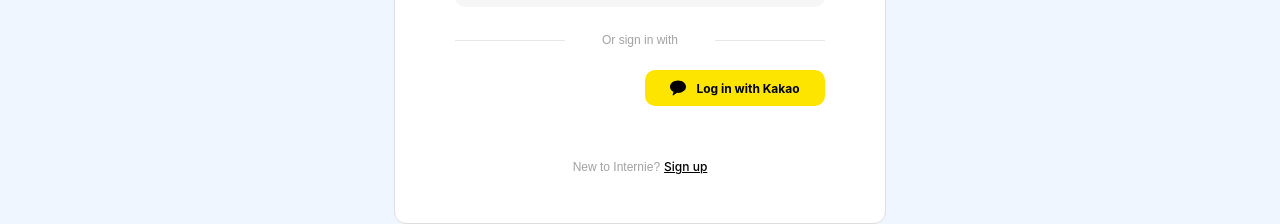
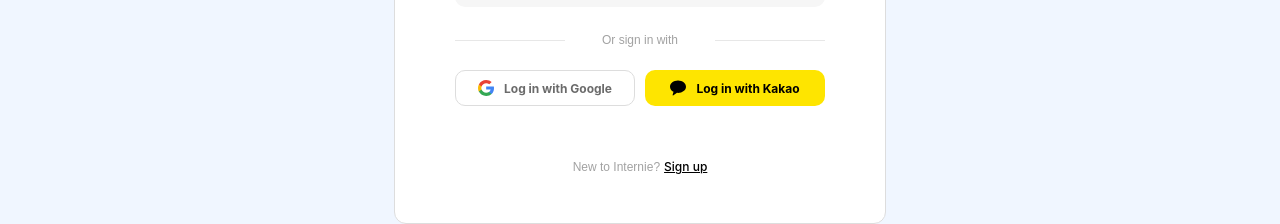
Before and after one commit to If-Aim/internie-front, a React (Vite) app: page /login in a window 1280 px wide. Shown: the part 545-769 px from the top of the page. Built offline with nearby package versions, Linux system fonts and the light colour scheme; no server answers; a web font is replaced by a local one.

Commit message:
fix:구글로그인 버튼 렌더 수정#4

```diff
--- a/src/pages/auth/desktop/login.tsx
+++ b/src/pages/auth/desktop/login.tsx
@@ -21,8 +21,7 @@ const kakaoAuthUrl =
 
 export default function Login(): React.ReactElement {
     const navigate = useNavigate();
-    const { t, i18n } = useTranslation();
-    const googleBtnRef = useRef<HTMLDivElement | null>(null);
+    const { t } = useTranslation();
     const googleInitializedRef = useRef(false);
 
     const [loginId, setLoginId] = useState("");
@@ -34,9 +33,15 @@ export default function Login(): React.ReactElement {
         window.location.href = url;
     };
 
-    const isKo = (i18n.resolvedLanguage ?? i18n.language).startsWith("ko");
     const canLogin = loginId.trim().length > 0 && password.length > 0;
+    const handleGoogleClick = () => {
+        if (!window.google?.accounts?.id) {
+            alert("구글 로그인 준비 중입니다.");
+            return;
+        }
 
+        window.google.accounts.id.prompt();
+    };
     const handleLocalLogin = async () => {
         const trimmedLoginId = loginId.trim();
 
@@ -63,10 +68,10 @@ export default function Login(): React.ReactElement {
     useEffect(() => {
         let intervalId: number | null = null;
 
-        const renderGoogleButton = () => {
-            if (!window.google || !googleBtnRef.current) return false;
+        const initializeGoogleLogin = () => {
+            if (!window.google?.accounts?.id) return false;
+            if (googleInitializedRef.current) return true;
 
-            if (!googleInitializedRef.current) {
             googleInitializedRef.current = true;
 
             window.google.accounts.id.initialize({
@@ -85,32 +90,21 @@ export default function Login(): React.ReactElement {
                         console.error("구글 로그인 실패", e);
 
                         if (e instanceof ApiError) {
-                                alert(e.message || (isKo ? "구글 로그인에 실패했습니다." : "Google login failed."));
+                            alert(e.message || t("login.loginWithGoogle"));
                             return;
                         }
 
-                            alert(isKo ? "구글 로그인에 실패했습니다." : "Google login failed.");
+                        alert(t("login.loginWithGoogle"));
                     }
                 },
-                });
-            }
-
-            googleBtnRef.current.innerHTML = "";
-
-            window.google.accounts.id.renderButton(googleBtnRef.current, {
-                theme: "outline",
-                size: "large",
-                width: 240,
-                text: "signin_with",
-                shape: "rectangular",
             });
 
             return true;
         };
 
-        if (!renderGoogleButton()) {
+        if (!initializeGoogleLogin()) {
             intervalId = window.setInterval(() => {
-                if (renderGoogleButton() && intervalId) {
+                if (initializeGoogleLogin() && intervalId) {
                     window.clearInterval(intervalId);
                 }
             }, 300);
@@ -121,7 +115,7 @@ export default function Login(): React.ReactElement {
                 window.clearInterval(intervalId);
             }
         };
-    }, [navigate]);
+    }, [navigate, t]);
 
     return (
         <div className="login-desktop-page">
@@ -200,9 +194,10 @@ export default function Login(): React.ReactElement {
                         </div>
 
                         <div className="login-desktop-socials">
-                            <div className="login-google-wrap">
-                                <div ref={googleBtnRef} id="google-login-btn-desktop" />
-                            </div>
+                            <button type="button" className="login-desktop-btn google" onClick={handleGoogleClick} aria-label={t("login.startWithGoogleAria")} >
+                                <img src="/logos/google_Logo.svg" alt="" width={16} height={16} />
+                                <span>{t("login.loginWithGoogle")}</span>
+                            </button>
 
                             <button type="button" className="login-desktop-btn kakao" onClick={() => go(kakaoAuthUrl)} aria-label={t("login.startWithKakaoAria")}>
                                 <img src="/logos/kakao_Logo.svg" alt="" width={16} height={16} />
```
Lines whose indentation alone changed are shown as unchanged.
